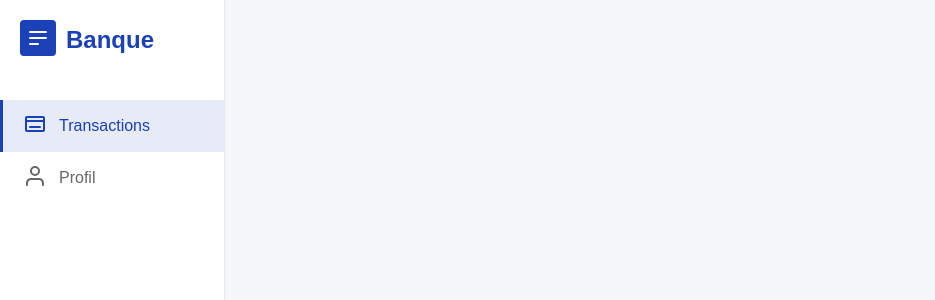
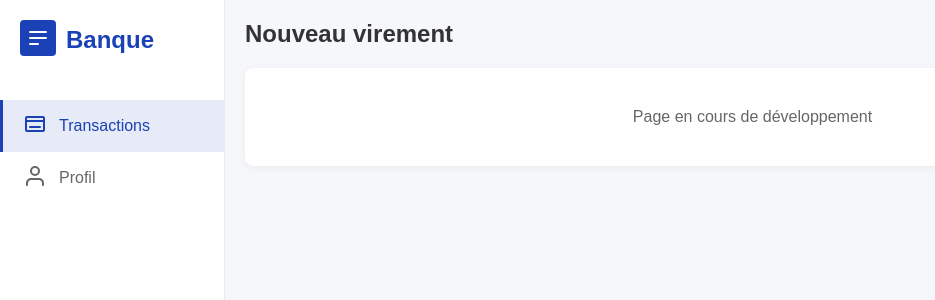
Before and after one commit to Florine2576/bank-devoxx, a Vue app: page /new-transfert in a window 1280 px wide. Shown: the top 300 px of the page, without its empty margins (0-935 px from the left). Built offline with nearby package versions, Linux system fonts and the light colour scheme; the HTML template or start-up script is replaced by a standard one.

Commit message:
Empty new transfert page

```diff
--- a/src/router/index.ts
+++ b/src/router/index.ts
@@ -12,6 +12,11 @@ const router = createRouter({
       path: '/profil',
       name: 'profil',
       component: () => import('../profil/infrastructure/primary/ProfilPage/ProfilPage.vue')
+    },
+    {
+      path: '/new-transfert',
+      name: 'new-transfert',
+      component: () => import('../transactions/infrastructure/primary/NewTransfertPage/NewTransfertPage.vue')
     }
   ]
 })
--- /dev/null
+++ b/src/transactions/infrastructure/primary/NewTransfertPage/NewTransfertPage.component.ts
@@ -0,0 +1,5 @@
+import { defineComponent } from 'vue';
+
+export default defineComponent({
+  name: 'NewTransfertPage'
+});
--- /dev/null
+++ b/src/transactions/infrastructure/primary/NewTransfertPage/NewTransfertPage.css
@@ -0,0 +1,25 @@
+.new-transfert-page {
+  padding: 20px;
+  max-width: 1200px;
+  margin: 0 auto;
+}
+
+.page-title {
+  font-size: 24px;
+  font-weight: 600;
+  color: #333;
+  margin-bottom: 20px;
+}
+
+.empty-content {
+  background-color: #fff;
+  border-radius: 8px;
+  box-shadow: 0 2px 8px rgba(0, 0, 0, 0.05);
+  padding: 40px;
+  text-align: center;
+}
+
+.empty-content p {
+  font-size: 16px;
+  color: #666;
+}
--- /dev/null
+++ b/src/transactions/infrastructure/primary/NewTransfertPage/NewTransfertPage.html
@@ -0,0 +1,6 @@
+<div class="new-transfert-page">
+  <h1 class="page-title">Nouveau virement</h1>
+  <div class="empty-content">
+    <p>Page en cours de développement</p>
+  </div>
+</div>
--- /dev/null
+++ b/src/transactions/infrastructure/primary/NewTransfertPage/NewTransfertPage.vue
@@ -0,0 +1,3 @@
+<script lang="ts" src="./NewTransfertPage.component.ts"></script>
+<template src="./NewTransfertPage.html"></template>
+<style src="./NewTransfertPage.css"></style>
--- a/src/transactions/infrastructure/primary/TransactionsTableComponent/TransactionsTableComponent.component.ts
+++ b/src/transactions/infrastructure/primary/TransactionsTableComponent/TransactionsTableComponent.component.ts
@@ -1,4 +1,5 @@
 import { defineComponent, inject, ref, onMounted } from 'vue';
+import { useRouter } from 'vue-router';
 import type { Transaction } from '../../../domain/Transaction';
 import { transactionServiceKey } from '../../../application/TransactionService';
 
@@ -49,13 +50,20 @@ export default defineComponent({
       }
     });
 
+    const router = useRouter();
+
+    const navigateToNewTransfert = () => {
+      router.push('/new-transfert');
+    };
+
     return {
       transactions,
       loading,
       error,
       formatAmount,
       formatDate,
-      getAmountClass
+      getAmountClass,
+      navigateToNewTransfert
     };
   }
 });
--- a/src/transactions/infrastructure/primary/TransactionsTableComponent/TransactionsTableComponent.css
+++ b/src/transactions/infrastructure/primary/TransactionsTableComponent/TransactionsTableComponent.css
@@ -70,3 +70,27 @@
 .transactions-error {
   color: #d32f2f;
 }
+
+.new-transfert-button {
+  background-color: #1A41B6;
+  color: white;
+  border: none;
+  border-radius: 4px;
+  padding: 8px 16px;
+  font-size: 14px;
+  font-weight: 600;
+  cursor: pointer;
+  display: flex;
+  align-items: center;
+  transition: background-color 0.2s;
+}
+
+.new-transfert-button:hover {
+  background-color: #1535a0;
+}
+
+.plus-icon {
+  margin-right: 6px;
+  font-size: 18px;
+  font-weight: bold;
+}
--- a/src/transactions/infrastructure/primary/TransactionsTableComponent/TransactionsTableComponent.html
+++ b/src/transactions/infrastructure/primary/TransactionsTableComponent/TransactionsTableComponent.html
@@ -1,6 +1,9 @@
 <div class="transactions-section">
   <div class="transactions-header">
     <h2 class="section-title">Transactions récentes</h2>
+    <button class="new-transfert-button" data-selector="new-transfert" @click="navigateToNewTransfert">
+      <span class="plus-icon">+</span> Nouveau virement
+    </button>
   </div>
 
   <div class="transactions-table-container" v-if="!loading && !error">
```
Also changed, not shown: 1 other file (tests, documents, lock files or other folders).
